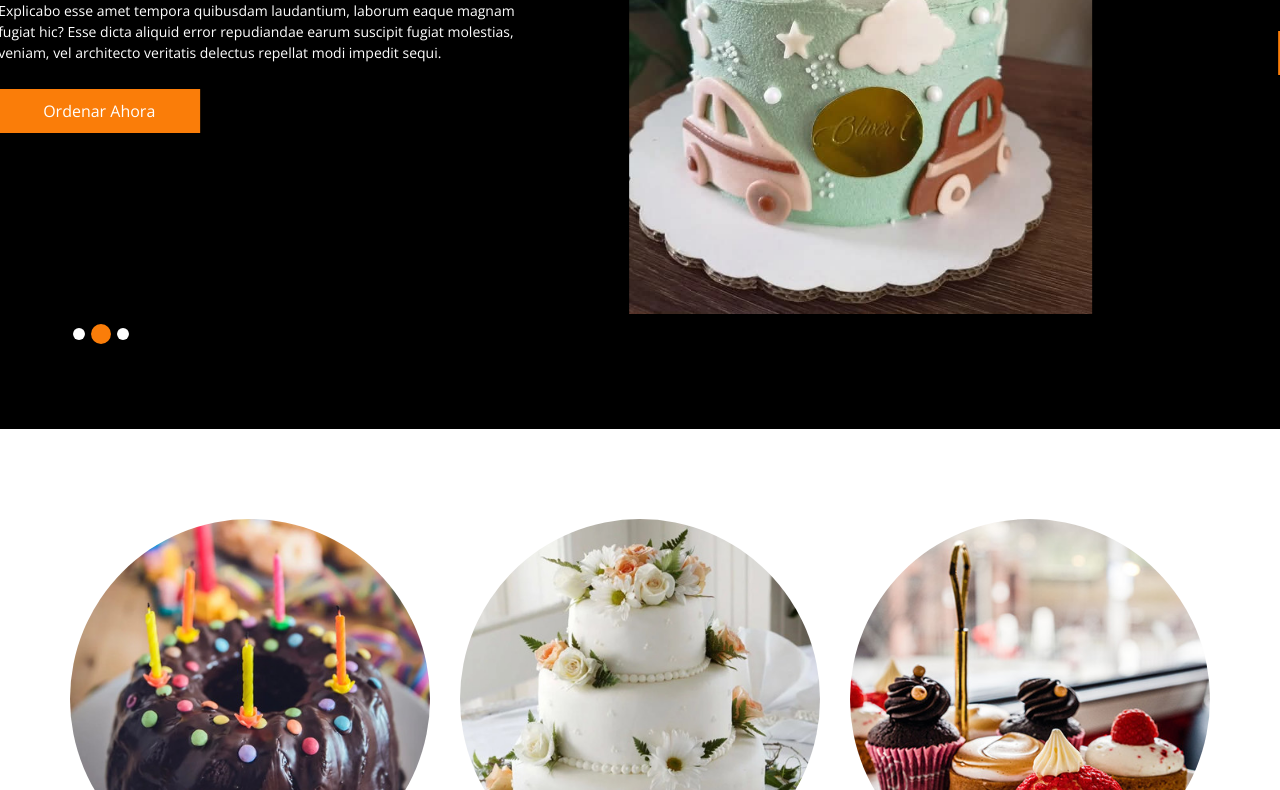
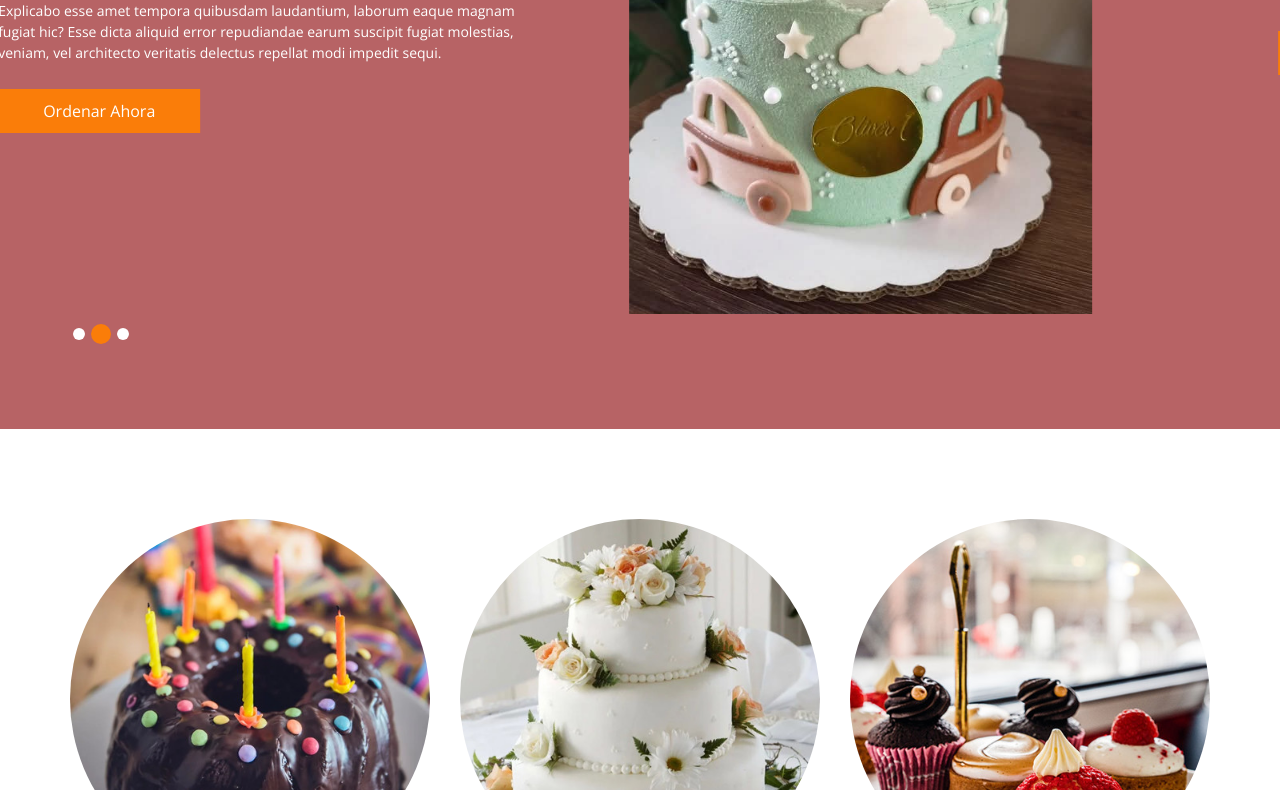
Before and after one commit to Jtlisg/landigpagepasteleria, a plain HTML site: page index.html in a window 1280 px wide. Shown: the part 397-1187 px from the top of the page. Drawn offline with nearby package versions, Linux system fonts and the light colour scheme; some packages are replaced by stand-ins of ours.

Commit message:
Color slider modificado y header

```diff
--- a/css/style.css
+++ b/css/style.css
@@ -100,7 +100,7 @@ a:focus {
   -webkit-box-direction: normal;
       -ms-flex-direction: column;
           flex-direction: column;
-  background-color: #000000;
+  background-color: #171616;
 }
 
 .sub_page .hero_area {
@@ -247,7 +247,7 @@ a:focus {
           align-items: center;
   position: relative;
   padding: 45px 0 75px 0;
-  background-color: #000000;
+  background-color: #b76365;
 }
 
 .slider_section .row {
```
